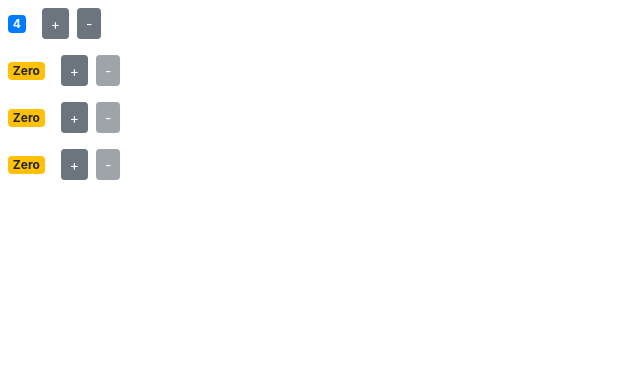
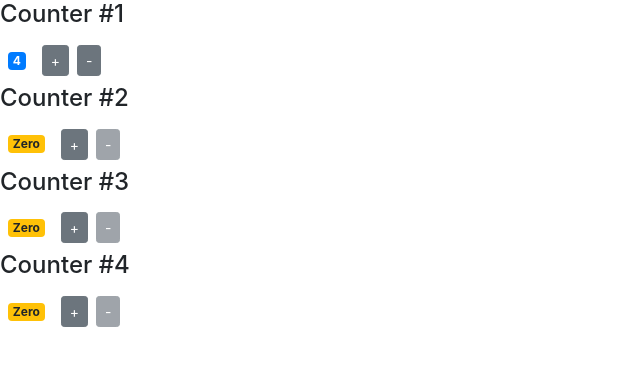
Before and after one commit to sathishneo/counter-app, a React (Create React App) app: page / in a window 1280 px wide. Shown: the top 366 px of the page, without its empty margins (0-640 px from the left). Built offline with nearby package versions, Linux system fonts and the light colour scheme.

Commit message:
Passing children between components

```diff
--- a/src/components/counter.jsx
+++ b/src/components/counter.jsx
@@ -53,6 +53,7 @@
     }
   }
   render() {
+    console.log(this.props);
     return (
       // <React.Fragment>
       <div>
@@ -61,6 +62,8 @@
         {/* <span style={this.styles} className="badge badge-primary m-2"> */}
         {/* {this.formatCount()} */}
         {/* </span> */}
+        {/* {this.props.children} */}
+        <h4>Counter #{this.props.id}</h4>
         <span
           style={{ fontsize: 10, fontWeight: "bold" }}
           //   className="badge badge-primary m-2"
--- a/src/components/counters.jsx
+++ b/src/components/counters.jsx
@@ -14,7 +14,9 @@
     return (
       <div>
         {this.state.counters.map(counter => (
-          <Counter key={counter.id} value={counter.value} />
+          <Counter key={counter.id} value={counter.value} id={counter.id}>
+            {/* <h4>Counter #{counter.id}</h4> */}
+          </Counter>
         ))}
       </div>
     );
```
